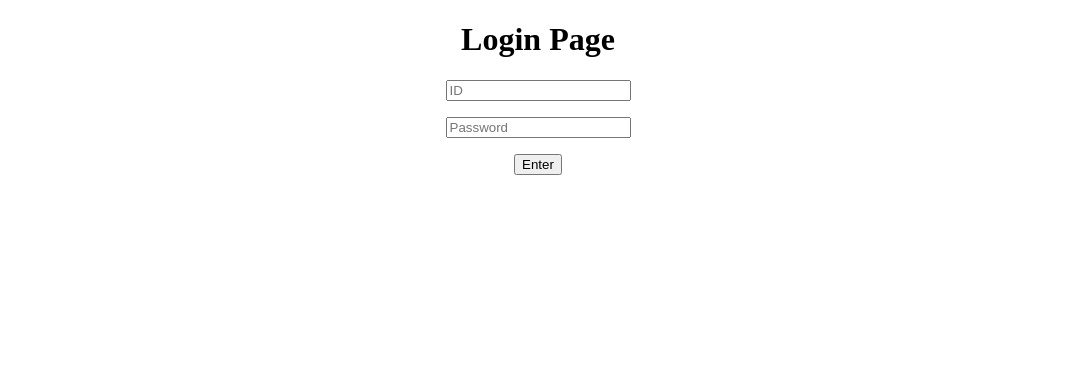
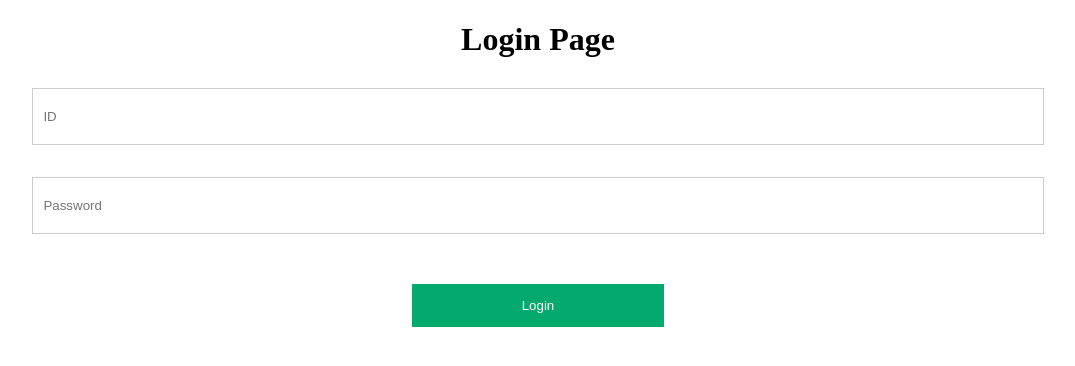
Before and after one commit to wenhong03/consultproject, a Flask app: page /student/ in a window 1280 px wide. Shown: the top 366 px of the page, without its empty margins (102-1177 px from the left). Run offline with Flask 2, Linux system fonts and the light colour scheme.

Commit message:
consultproject

```diff
--- a/templates/student_login.html
+++ b/templates/student_login.html
@@ -5,11 +5,35 @@
     </head>
 
     <body>
+        <style>
+            button {
+                background-color: #04AA6D;
+                color: white;
+                padding: 14px 20px;
+                margin: 8px 0;
+                border: none;
+                cursor: pointer;
+                width: 20%;}
+
+            button:hover {
+                opacity: 0.8;
+                }
+
+            input[type=text], input[type=password] {
+                width: 80%;
+                padding: 20px 10px;
+                margin: 8px 0;
+                display: inline-block;
+                border: 1px solid #ccc;
+                box-sizing: border-box;
+                }
+        </style>
+
         <h1 align="center">Login Page</h1>
         <form action="{{url_for('student_login')}}" align="center" method="POST">
-            <p><input type="text" name="ID" placeholder="ID"></p>
-            <p><input type="password" name="Password" placeholder="Password"></p>
-            <p><input type="submit" value="Enter"></p>
+            <p><input type="text" name="ID" placeholder="ID" width="100%"></p>
+            <p><input type="password" name="Password" placeholder="Password" width="100%"></p><br>
+            <button type="submit">Login</button>
         </form>
     </body>
 </html>
--- a/templates/teacher_login.html
+++ b/templates/teacher_login.html
@@ -8,7 +8,7 @@
         <h1 align="center">Login Page</h1>
         <form action="{{url_for('teacher_login')}}" method="POST" align="center">
             <p><input type="text" name="ID" placeholder="ID"></p>
-            <p><input type="text" name="Password" placeholder="Password"></p>
+            <p><input type="password" name="Password" placeholder="Password"></p>
             <p><input type="submit" value="Enter"></p>
         </form>
     </body>
```
Also changed, not shown: templates/home.html (+2 -10 lines), End of Year Project.db, static/images/new.jpg (added).
